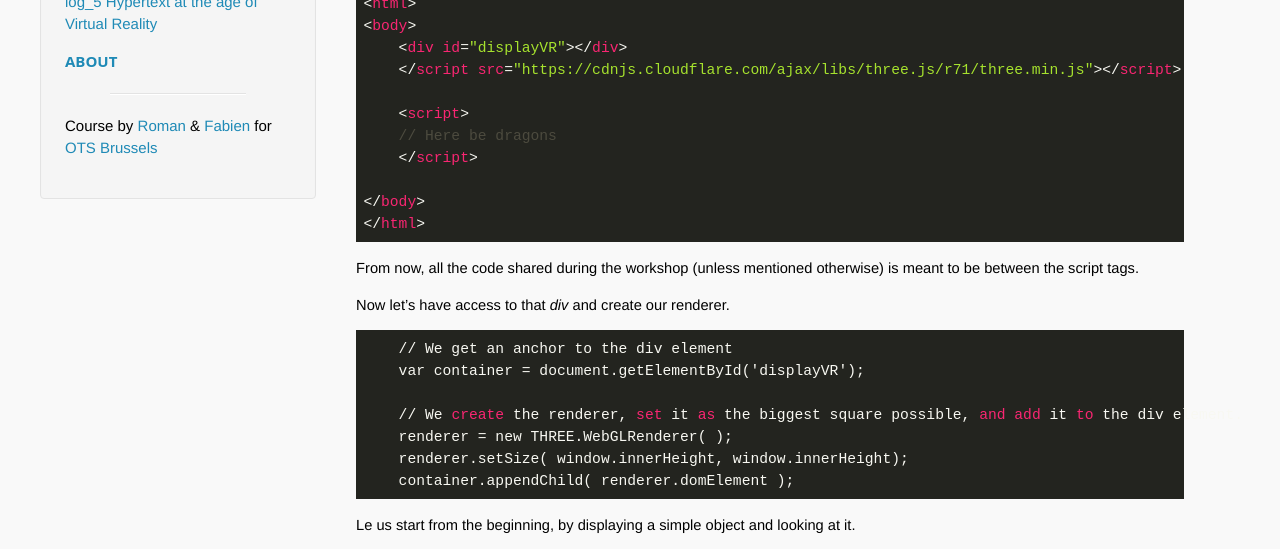
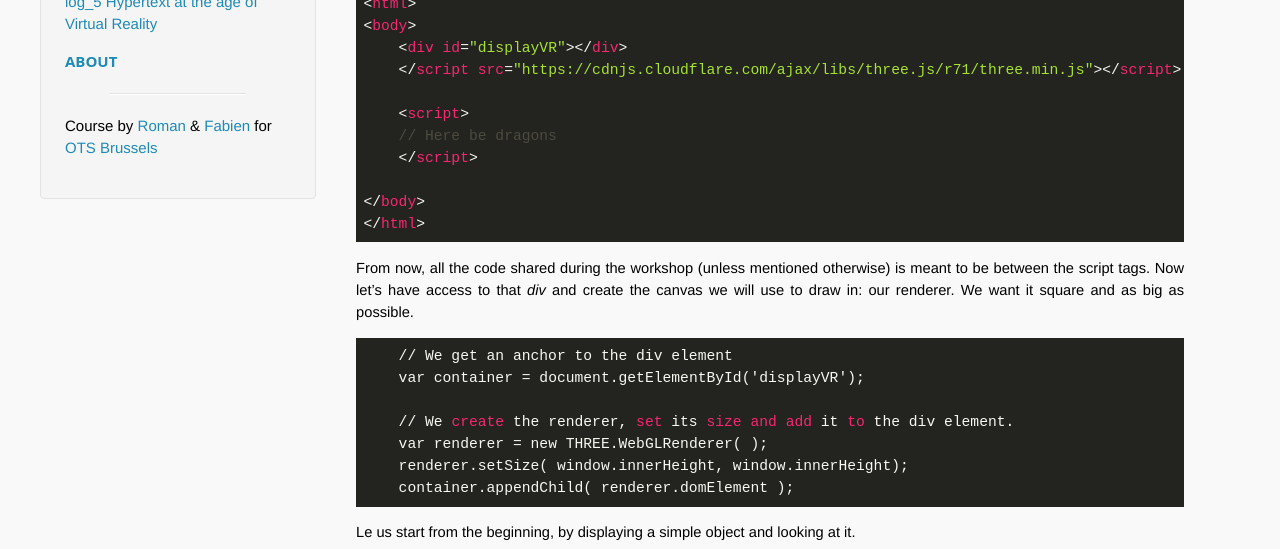
Before and after one commit to OpenTechSchool-Brussels/webVR-for-3D-graphics-and-music, a Jekyll site: the page built from your-3D-scene.markdown, in a window 1280 px wide and 900 px high, scrolled down 409 px, cut to the strip 0-549 px from the top of the window. Built offline with Jekyll 4.4.1, drawn with Linux system fonts in a browser that asks for light colours; Markdown is read by kramdown in place of the engine named in the settings.

Commit message:
Update your-3D-scene.markdown

````diff
--- a/your-3D-scene.markdown
+++ b/your-3D-scene.markdown
@@ -26,16 +26,14 @@ First step, let's create a simple object, display it and look at it. For that, w
 </html>
 ```
 
-From now, all the code shared during the workshop (unless mentioned otherwise) is meant to be between the script tags.
-
-Now let's have access to that *div* and create our renderer.
+From now, all the code shared during the workshop (unless mentioned otherwise) is meant to be between the script tags. Now let's have access to that *div* and create the canvas we will use to draw in: our renderer. We want it square and as big as possible.
 
 ```javascript
 	// We get an anchor to the div element
 	var container = document.getElementById('displayVR');
 
-	// We create the renderer, set it as the biggest square possible, and add it to the div element.
-	renderer = new THREE.WebGLRenderer( );
+	// We create the renderer, set its size and add it to the div element.
+	var renderer = new THREE.WebGLRenderer( );
 	renderer.setSize( window.innerHeight, window.innerHeight);
 	container.appendChild( renderer.domElement );
 ```
````
